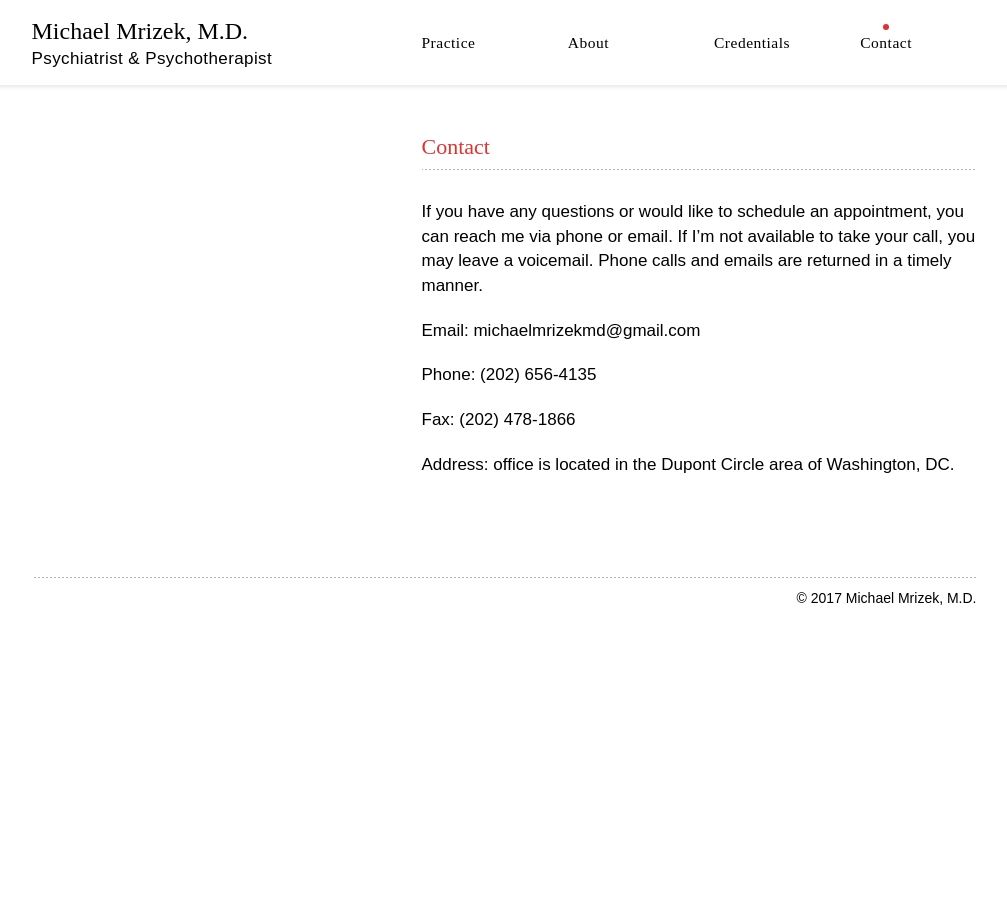
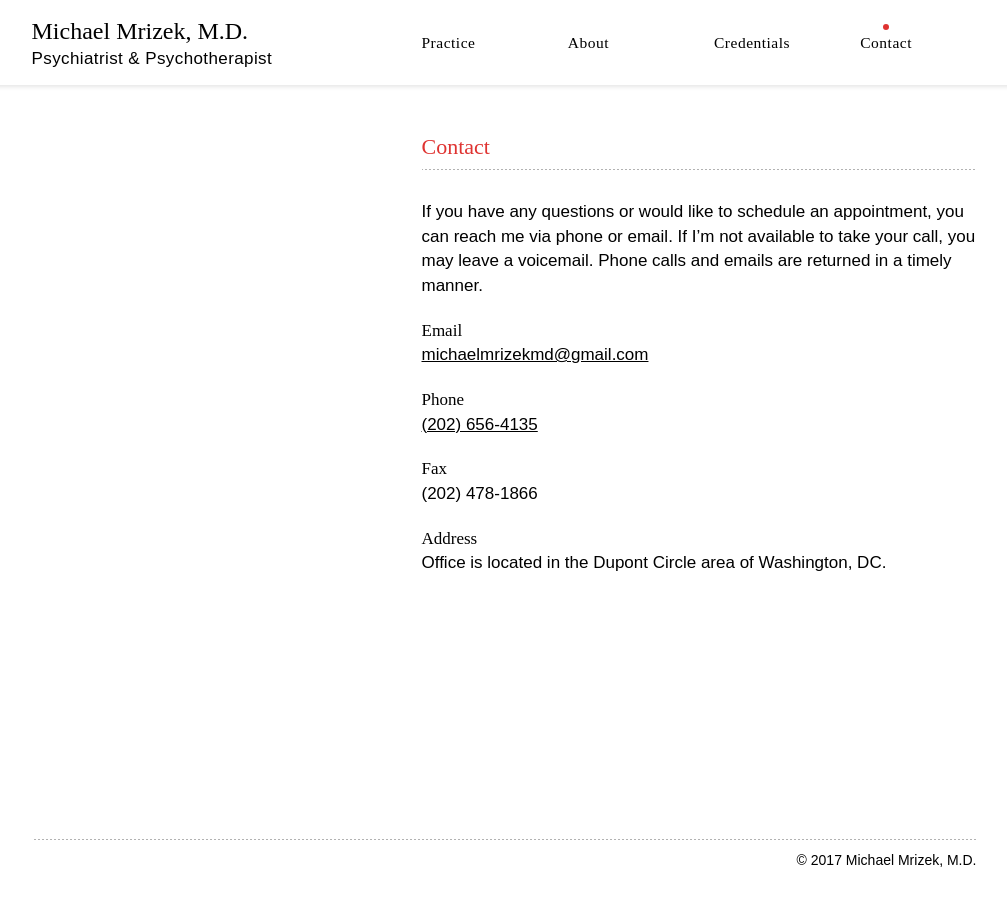
Before and after one commit to carolineportugal/michaelmrizekmd, a Jekyll site: the page built from contact/index.html, in a window 1280 px wide. Shown: the whole page, without its empty margins (136-1143 px from the left). Built offline with Jekyll 4.4.1, drawn with Linux system fonts in a browser that asks for light colours; nearby versions of some CDN libraries; some web fonts are replaced.

Commit message:
almost finishing contact page, only missing map now

```diff
--- a/_sass/_nav.scss
+++ b/_sass/_nav.scss
@@ -12,10 +12,13 @@ nav{
   width:100%;
   box-shadow: 0 2px 4px rgba(0,0,0,.1);
 
-  a{
+  a:link{
+    color:$black;
+    text-decoration: none;
     &:hover{
       text-decoration: none;
       opacity:1;
+      color:$black;
     }
   }
 
--- a/_sass/_variables-mixins.scss
+++ b/_sass/_variables-mixins.scss
@@ -1,5 +1,5 @@
 //Variables
-$transition-time:0.2s;
+$transition-time:0.15s;
 $link-color:#df3331;
 $black:#000;
 
--- a/contact/index.html
+++ b/contact/index.html
@@ -15,10 +15,10 @@ title: Contact
             <div class="divider"></div>
           </div>
           <p>If you have any questions or would like to schedule an appointment, you can reach me via phone or email. If I’m not available to take your call, you may leave a voicemail. Phone calls and emails are returned in a timely manner.</p>
-          <p>Email: michaelmrizekmd@gmail.com</p>
-          <p>Phone: (202) 656-4135</p>
-          <p>Fax: (202) 478-1866</p>
-          <p>Address: office is located in the Dupont Circle area of Washington, DC.
+          <p><span class="item-bold">Email</span><br><a href="mailto:michaelmrizekmd@gmail.com">michaelmrizekmd@gmail.com</a></p>
+          <p><span class="item-bold">Phone</span><br><span itemprop="telephone"><a href="tel:+12026564135">(202) 656-4135</a></span></p>
+          <p><span class="item-bold">Fax</span><br>(202) 478-1866</p>
+          <p><span class="item-bold">Address</span><br>Office is located in the Dupont Circle area of Washington, DC.
 </p>
 
       </div>
--- a/css/main.scss
+++ b/css/main.scss
@@ -19,6 +19,25 @@ html, body{
   color:$black;
   position:relative;
   overflow-x: hidden;
+  min-height:100%;
+}
+
+a:link{
+  color:$black;
+  text-decoration: underline;
+  transition: $transition-time;
+
+  &:hover,
+  &:active {
+    opacity:1;
+    color:$link-color!important;
+  }
+
+  &:visited {
+    opacity:1;
+    color:$black!important;
+  }
+
 }
 
 .hidden-name {
@@ -34,6 +53,7 @@ html, body{
 }
 
 section{
+  min-height:calc(100vh - 141px); //so footer (141px is always at the bottom of the page)
   padding:13.5rem 0 0 0;
   position:relative;
 
@@ -66,3 +86,12 @@ footer{
   }
 
 }
+
+#contact{
+  font-feature-settings: "onum" off;
+
+  .item-bold{
+    @include begum-bold();
+  }
+
+}
```
Also changed, not shown: 2 other files.
